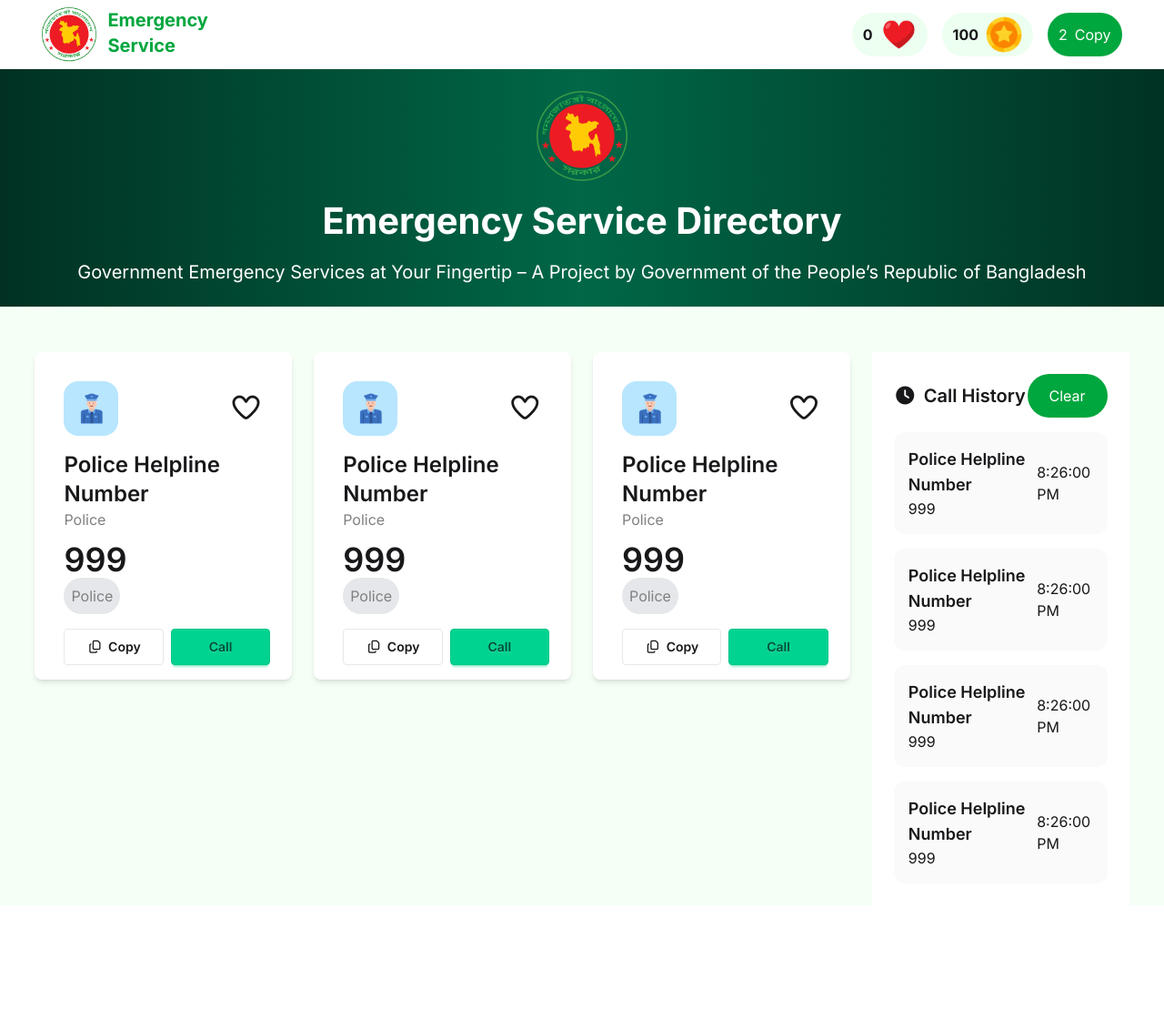
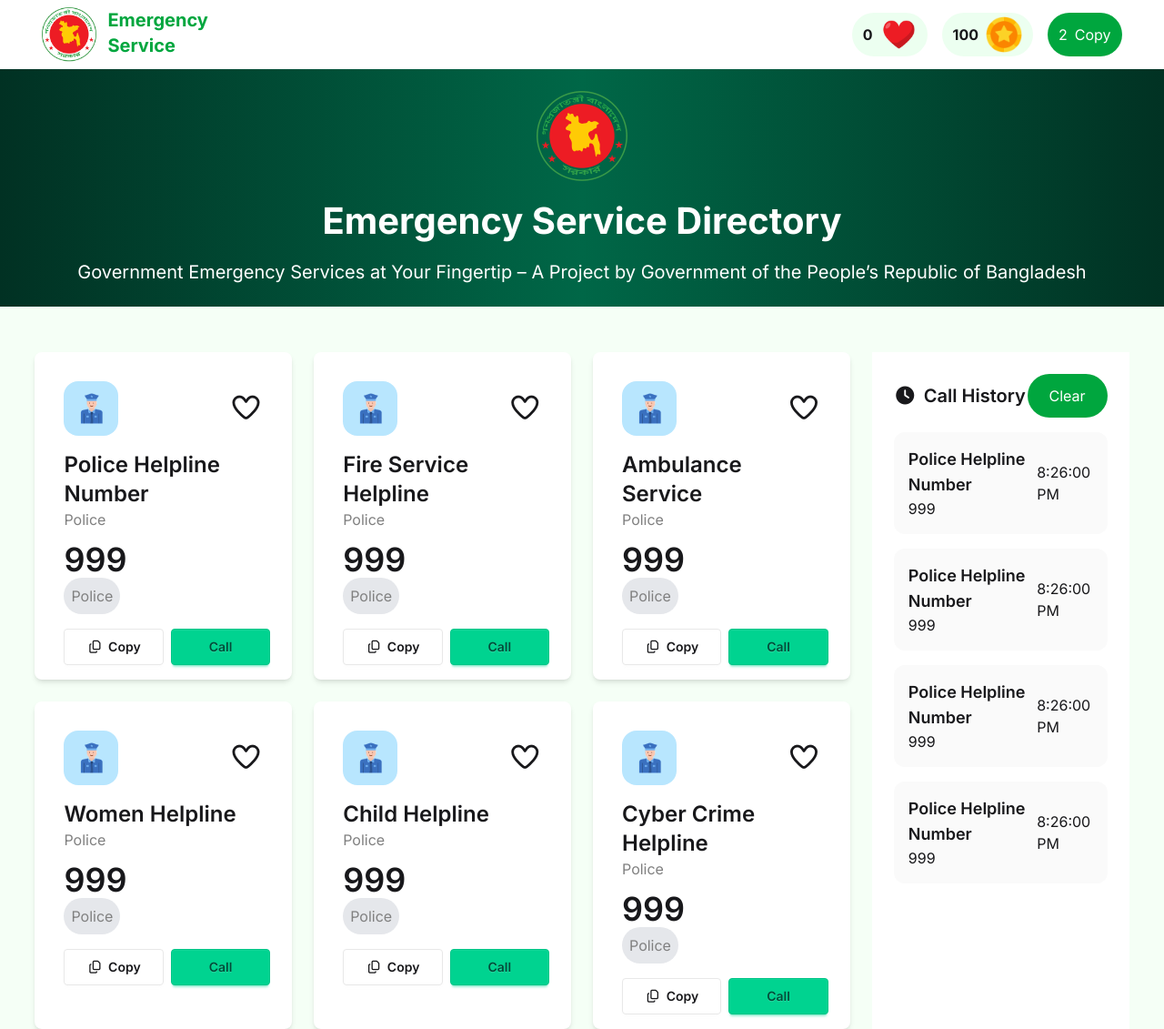
Before and after one commit to chayansrk64/B12-A5, a plain HTML site: page index.html in a window 1280 px wide. Shown: the whole page at 91% size. Before the commit the page ends 995 px from the top, so only its background shows below. Drawn offline with nearby package versions, Linux system fonts and the light colour scheme.

Commit message:
card added and updated

```diff
--- a/index.html
+++ b/index.html
@@ -30,7 +30,7 @@
         tabindex="0"
         class="menu menu-sm dropdown-content bg-base-100 rounded-box z-1 mt-3 w-52 p-2 shadow gap-4">
          <div class="flex justify-center items-center bg-[#ecfff0] rounded-3xl px-3 py-1"><span class="font-bold increase-count">0</span> <img  class="ms-2 w-[40px]" src="./assets/heart.png" alt=""> </div>
-        <div class="flex justify-center items-center bg-[#ecfff0] rounded-3xl px-3 py-1"><span class="font-bold">100</span> <img  class="ms-2 w-[40px]" src="./assets/coin.png" alt=""> </div>
+        <div class="flex justify-center items-center bg-[#ecfff0] rounded-3xl px-3 py-1"><span class="font-bold coin-btn">100</span> <img  class="ms-2 w-[40px]" src="./assets/coin.png" alt=""> </div>
         <div class="flex justify-center items-center bg-[#00A63E] rounded-3xl px-3 py-3 text-white"><span  class="me-2">2</span> Copy </div>
       </ul>
     </div>
@@ -40,7 +40,7 @@
   <div class="navbar-end">
      <div class="navbar-center hidden lg:flex gap-4">
         <div class="flex justify-center items-center bg-[#ecfff0] rounded-3xl px-3 py-1"><span id="nav-heart" class="font-bold increase-count">0</span> <img  class="ms-2 w-[40px]" src="./assets/heart.png" alt=""> </div>
-        <div class="flex justify-center items-center bg-[#ecfff0] rounded-3xl px-3 py-1"><span class="font-bold">100</span> <img  class="ms-2 w-[40px]" src="./assets/coin.png" alt=""> </div>
+        <div class="flex justify-center items-center bg-[#ecfff0] rounded-3xl px-3 py-1"><span class="font-bold coin-btn">100</span> <img  class="ms-2 w-[40px]" src="./assets/coin.png" alt=""> </div>
         <div class="flex justify-center items-center bg-[#00A63E] rounded-3xl px-3 py-3 text-white"><span  class="me-2">2</span> Copy </div>
 
 
@@ -63,7 +63,7 @@
                 <div id="card-container" class="left lg:col-span-9  grid lg:grid-cols-3 gap-6 ">
 
                   <!-- card -->
-                    <div class="card bg-white p-8 shadow-md h-[360px]">
+                    <!-- <div class="card bg-white p-8 shadow-md h-[360px]">
                         <div class="flex justify-between items-center">
                             <img class="w-[60px] bg-sky-200 rounded-2xl p-2" src="./assets/police.png" alt="logo-image">
                             <span id="heart1"> <i class="card-heart fa-regular fa-heart text-3xl cursor-pointer"></i> </span>
@@ -76,41 +76,9 @@
                         </div>
                         <div class="flex gap-2">
                             <button class="btn bg-[white] w-1/2"> <i class="fa-regular fa-copy"></i> Copy</button>
-                            <button class="btn btn-success w-1/2">Call</button>
+                            <button class="call-btn btn btn-success w-1/2">Call</button>
                         </div>
-                    </div>
-                    <div class="card bg-white p-8 shadow-md h-[360px]">
-                        <div class="flex justify-between items-center">
-                            <img class="w-[60px] bg-sky-200 rounded-2xl p-2" src="./assets/police.png" alt="logo-image">
-                            <span id="heart2"> <i class="card-heart fa-regular fa-heart text-3xl cursor-pointer"></i> </span>
-                        </div>
-                        <div>
-                            <h2 class="text-2xl font-semibold mt-4">Police Helpline Number</h2>
-                            <p class="text-[gray]">Police</p>
-                            <h3 class="text-4xl font-semibold mt-3">999</h3>
-                            <p class="bg-gray-200 text-[gray] p-2 rounded-3xl inline-block mb-4">Police</p>
-                        </div>
-                        <div class="flex gap-2">
-                            <button class="btn bg-[white] w-1/2"> <i class="fa-regular fa-copy"></i> Copy</button>
-                            <button class="btn btn-success w-1/2">Call</button>
-                        </div>
-                    </div>
-                    <div class="card bg-white p-8 shadow-md h-[360px]">
-                        <div class="flex justify-between items-center">
-                            <img class="w-[60px] bg-sky-200 rounded-2xl p-2" src="./assets/police.png" alt="logo-image">
-                            <span id="heart3"> <i class="card-heart fa-regular fa-heart text-3xl cursor-pointer"></i> </span>
-                        </div>
-                        <div>
-                            <h2 class="text-2xl font-semibold mt-4">Police Helpline Number</h2>
-                            <p class="text-[gray]">Police</p>
-                            <h3 class="text-4xl font-semibold mt-3">999</h3>
-                            <p class="bg-gray-200 text-[gray] p-2 rounded-3xl inline-block mb-4">Police</p>
-                        </div>
-                        <div class="flex gap-2">
-                            <button class="btn bg-[white] w-1/2"> <i class="fa-regular fa-copy"></i> Copy</button>
-                            <button class="btn btn-success w-1/2">Call</button>
-                        </div>
-                    </div>
+                    </div> -->
 
 
                 </div>
--- a/script.js
+++ b/script.js
@@ -1,3 +1,80 @@
+// card object
+const helplineCards = [
+  {
+    logo: "./assets/police.png",
+    title: "Police Helpline Number",
+    category: "Police",
+    number: "999",
+    tag: "Police"
+  },
+  {
+    logo: "./assets/fire.png",
+    title: "Fire Service Helpline",
+    category: "Fire Service",
+    number: "995",
+    tag: "Fire"
+  },
+  {
+    logo: "./assets/ambulance.png",
+    title: "Ambulance Service",
+    category: "Health",
+    number: "109",
+    tag: "Ambulance"
+  },
+  {
+    logo: "./assets/women.png",
+    title: "Women Helpline",
+    category: "Social Service",
+    number: "121",
+    tag: "Women"
+  },
+  {
+    logo: "./assets/child.png",
+    title: "Child Helpline",
+    category: "Social Welfare",
+    number: "1098",
+    tag: "Child"
+  },
+  {
+    logo: "./assets/cyber.png",
+    title: "Cyber Crime Helpline",
+    category: "Cyber Security",
+    number: "106",
+    tag: "Cyber"
+  }
+];
+
+
+
+// show card on the ui
+const cardContainer =  document.getElementById('card-container');
+helplineCards.forEach(function(card){
+    let div = document.createElement('div')
+    div.innerHTML = `
+    <div class="card bg-white p-8 shadow-md h-[360px]">
+                        <div class="flex justify-between items-center">
+                            <img class="w-[60px] bg-sky-200 rounded-2xl p-2" src="./assets/police.png" alt="logo-image">
+                            <span id="heart1"> <i class="card-heart fa-regular fa-heart text-3xl cursor-pointer"></i> </span>
+                        </div>
+                        <div>
+                            <h2 class="text-2xl font-semibold mt-4">${card.title}</h2>
+                            <p class="text-[gray]">Police</p>
+                            <h3 class="text-4xl font-semibold mt-3">999</h3>
+                            <p class="bg-gray-200 text-[gray] p-2 rounded-3xl inline-block mb-4">Police</p>
+                        </div>
+                        <div class="flex gap-2">
+                            <button class="btn bg-[white] w-1/2"> <i class="fa-regular fa-copy"></i> Copy</button>
+                            <button class="call-btn btn btn-success w-1/2">Call</button>
+                        </div>
+                    </div>
+
+    `
+    cardContainer.appendChild(div)
+})
+
+
+
+// heart button functionality ==========
 // get the nav-heart
 const navHearts =  document.querySelectorAll('.increase-count');
 
@@ -13,3 +90,30 @@
         })
     })
 }
+
+
+
+// call button functionality ==========
+// get the call buttons
+const callBtns = document.querySelectorAll('.call-btn');
+// get the coins
+const allCoin = document.querySelectorAll('.coin-btn');
+
+
+
+for(let callBtn of callBtns){
+    callBtn.addEventListener('click', function(){
+        helplineCards.forEach(function(card, index){
+            card = helplineCards[index];
+            alert(`${card.title} and ${card.number}`)
+        })
+    })
+}
+
+for(let coin of allCoin){
+    coin = parseInt(coin.innerText);
+    console.log(coin);
+
+}
+
+// count-decrease
```
